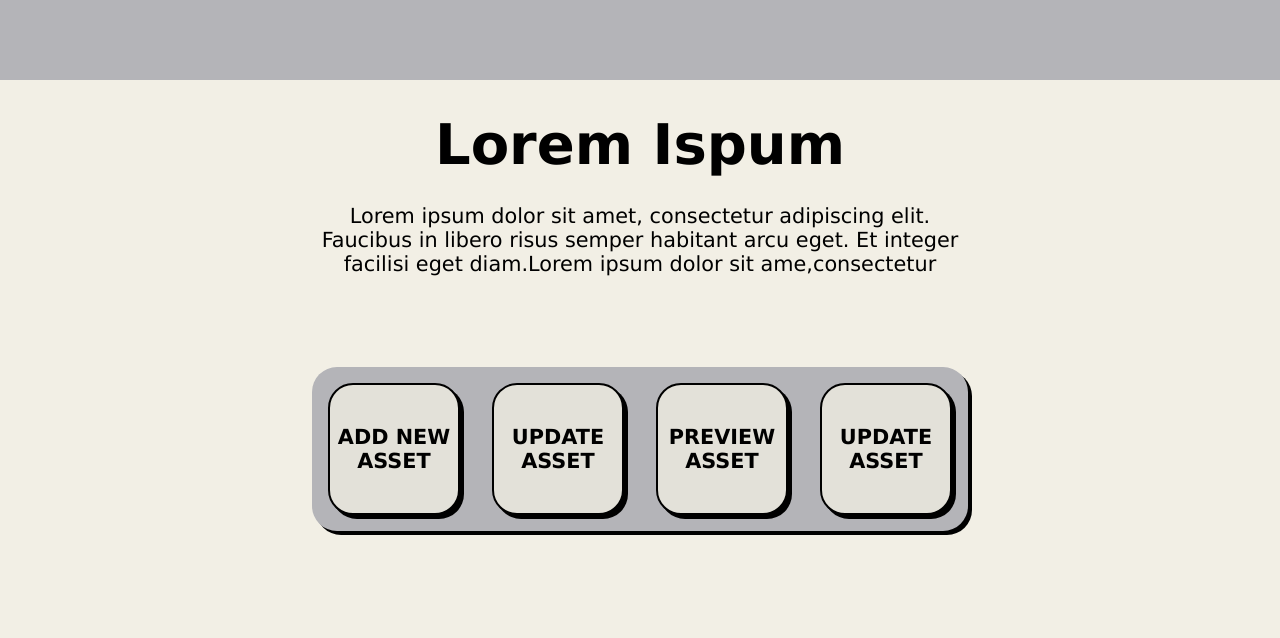
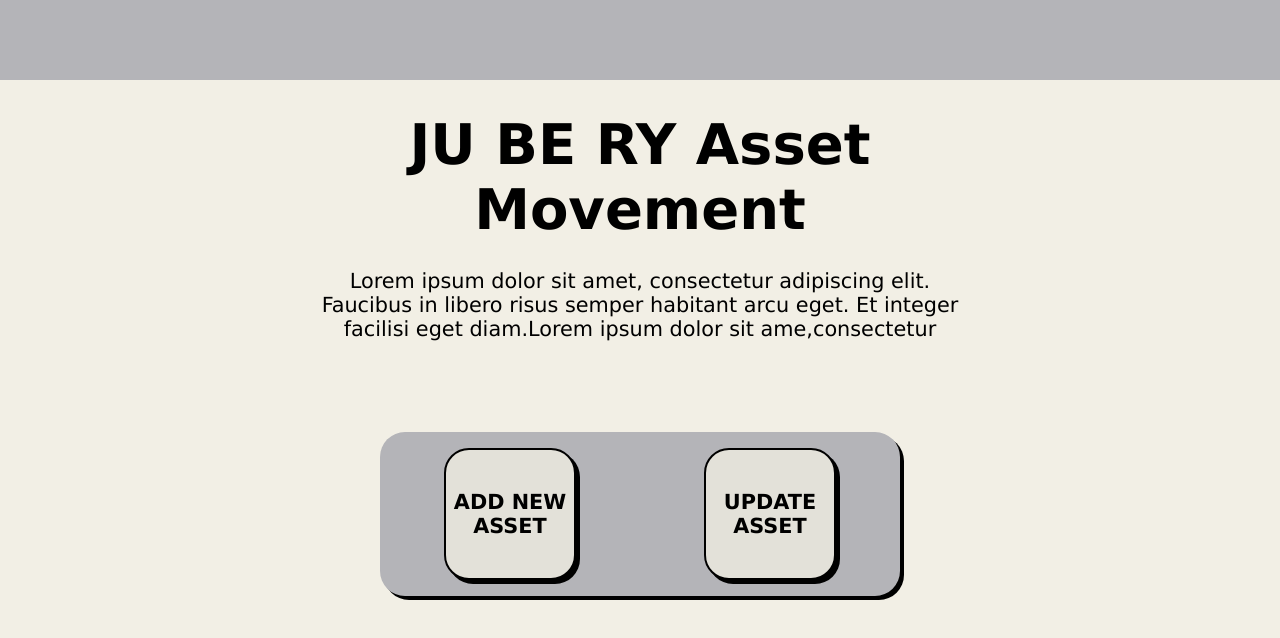
Before and after one commit to BenedictoLucido/JuBeRy, a React (Vite) app: page /dashboard in a window 1280 px wide. Shown: the top 638 px of the page. Built offline with nearby package versions, Linux system fonts and the light colour scheme.

Commit message:
v1.1.6 Tailwind CSS

```diff
--- a/package.json
+++ b/package.json
@@ -43,6 +43,7 @@
   "devDependencies": {
     "@vitejs/plugin-react": "^4.1.1",
     "jsdom": "^22.1.0",
+    "tailwindcss": "^3.4.15",
     "vite": "^4.5.5",
     "vitest": "^0.34.6"
   }
--- a/src/Dashboard/Dashboard.css
+++ b/src/Dashboard/Dashboard.css
@@ -115,6 +115,8 @@ body{
     width: 8em;
     height: 8em;
     margin: 1em;
+    margin-left: 4em;
+    margin-right: 4em;
 
     border: 2px solid black;
     border-radius: 25px;
--- a/src/Dashboard/Dashboard.jsx
+++ b/src/Dashboard/Dashboard.jsx
@@ -17,8 +17,8 @@ function Dashboard() {
           <div className="landingPageHeader">
 
             <div className="titleContainer">
-              <div className="title"> {/* Title */}
-                Lorem Ispum
+              <div className="title mt-5"> {/* Title */}
+                JU BE RY Asset Movement
               </div>
 
               <div className="body"> {/* Body */}
@@ -40,18 +40,6 @@ function Dashboard() {
               </div>
             </div>
 
-            <div className="navBox boxTwo">
-              <div className="title">
-                Update Asset
-              </div>
-            </div>
-
-            <div className="navBox boxThree">
-              <div className="title">
-                Preview Asset
-              </div>
-            </div>
-
             <div className="navBox boxThree">
               <div className="title">
                 Update Asset
```
Also changed, not shown: tailwind.config.js (added, +8 -0 lines), 1 other file (tests, documents, lock files or other folders).
